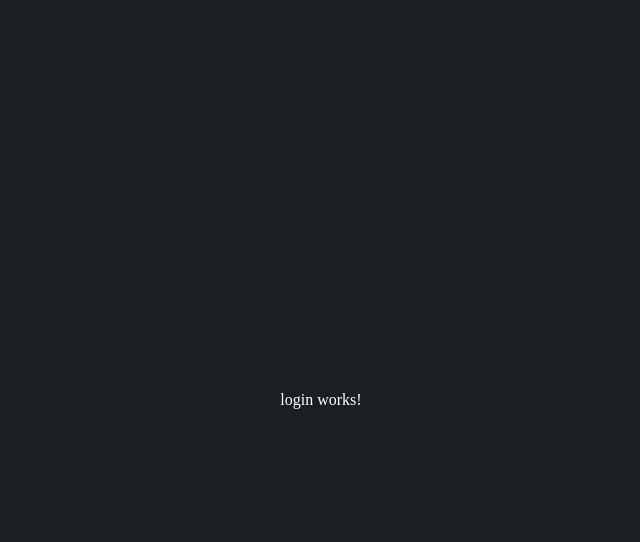
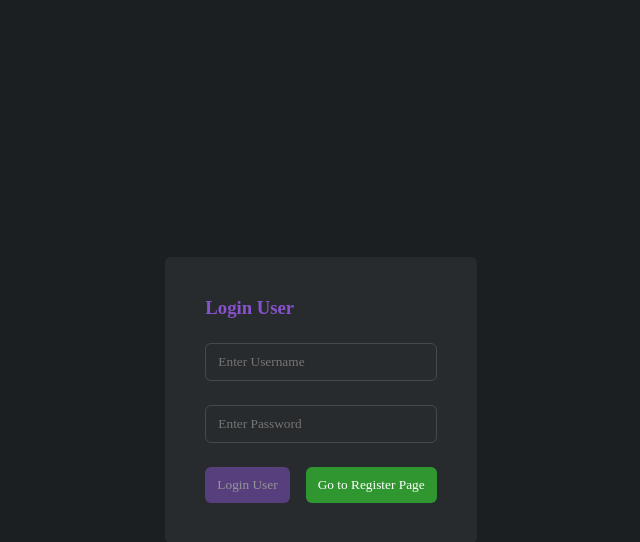
Before and after one commit to basakjeet08/Archivio-Fullstack, an Angular app in the folder archivio-frontend/: page /auth/register in a window 1280 px wide. Both pictures are taken after a click on the button "Go to Login Page". Shown: the top 542 px of the page, without its empty margins (319-959 px from the left). Built offline with nearby package versions, Linux system fonts and the light colour scheme; a web font is replaced by a local one.

Commit message:
feat : Implemented the Loging Page.

```diff
--- a/archivio-frontend/src/app/auth/components/login/login.component.css
+++ b/archivio-frontend/src/app/auth/components/login/login.component.css
@@ -0,0 +1,7 @@
+.p-40 {
+  padding: 40px;
+}
+
+.g-24 {
+  gap: 24px;
+}
--- a/archivio-frontend/src/app/auth/components/login/login.component.html
+++ b/archivio-frontend/src/app/auth/components/login/login.component.html
@@ -1 +1,49 @@
-<p>login works!</p>
+<form
+  class="card-container col-container p-40 g-24"
+  #formContainer="ngForm"
+  (ngSubmit)="onLoginClick()"
+>
+  <h3>Login User</h3>
+
+  <!-- Username input container -->
+  <div class="col-container">
+    <input
+      type="text"
+      name="username"
+      placeholder="Enter Username"
+      required
+      [(ngModel)]="userInput.username"
+      #username="ngModel"
+    />
+
+    <!-- Error text for user name input -->
+    <p class="error-text" *ngIf="!username.valid && username.touched">
+      Please enter the Username
+    </p>
+  </div>
+
+  <!-- Password Container -->
+  <div class="col-container">
+    <input
+      type="password"
+      name="password"
+      placeholder="Enter Password"
+      required
+      [(ngModel)]="userInput.password"
+      #password="ngModel"
+    />
+
+    <!-- Error text for user name input -->
+    <p class="error-text" *ngIf="!password.valid && password.touched">
+      Please enter the Password
+    </p>
+  </div>
+
+  <!-- Container for the buttons -->
+  <div class="row-container">
+    <button type="submit" [disabled]="!formContainer.valid">Login User</button>
+    <button type="button" class="secondary-btn" (click)="onGoToRegisterClick()">
+      Go to Register Page
+    </button>
+  </div>
+</form>
--- a/archivio-frontend/src/app/auth/components/login/login.component.ts
+++ b/archivio-frontend/src/app/auth/components/login/login.component.ts
@@ -1,8 +1,25 @@
 import { Component } from '@angular/core';
+import { ActivatedRoute, Router } from '@angular/router';
 
 @Component({
   selector: 'app-login',
   templateUrl: './login.component.html',
   styleUrls: ['./login.component.css'],
 })
-export class LoginComponent {}
+export class LoginComponent {
+  // These are the details inputted by the user
+  userInput = { username: '', password: '' };
+
+  // Injecting the necessary dependencies
+  constructor(private router: Router, private route: ActivatedRoute) {}
+
+  // This function is invoked when the user clicks the login button
+  onLoginClick() {
+    console.log(this.userInput);
+  }
+
+  // This function is invoked when the user clicks on the go to Register button
+  onGoToRegisterClick() {
+    this.router.navigate(['../', 'register'], { relativeTo: this.route });
+  }
+}
```
